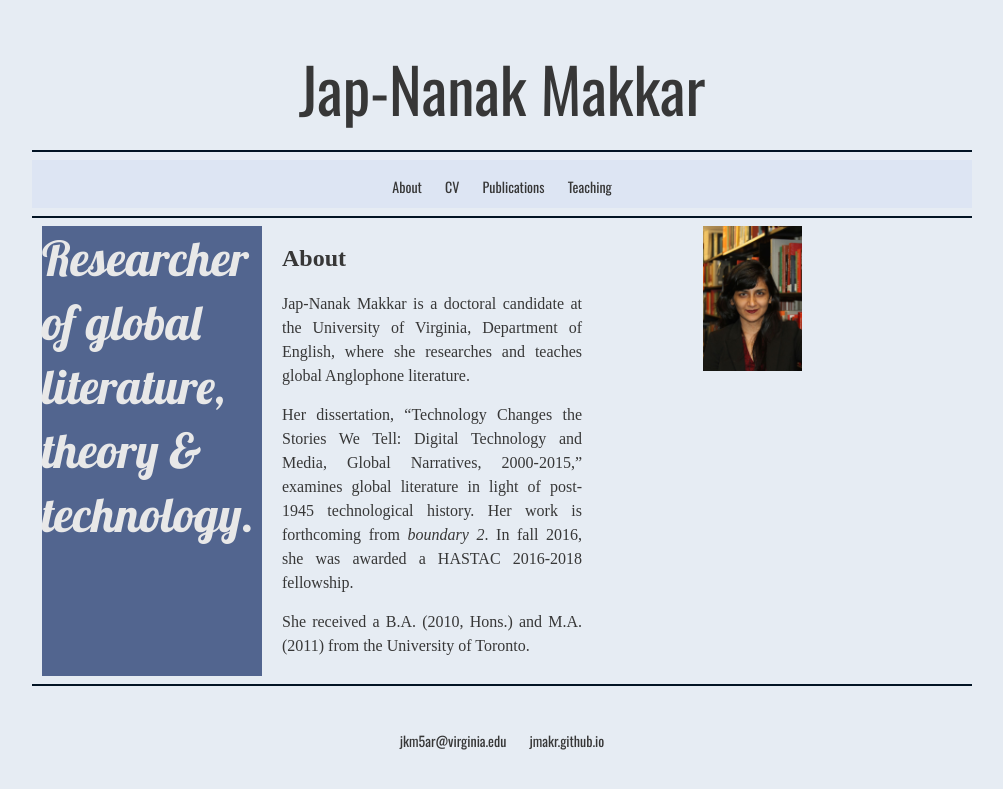
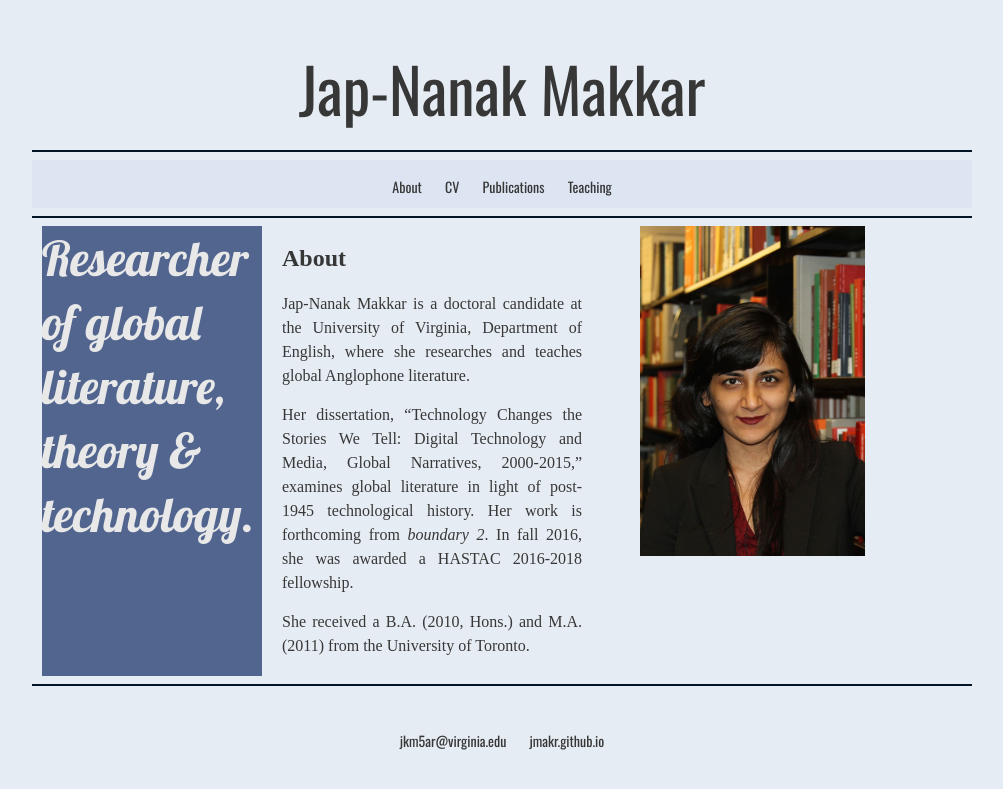
Before and after one commit to jmakr/jmakr.github.io, a Jekyll site: the page built from index.html, in a window 1280 px wide. Shown: the top 789 px of the page, without its empty margins (138-1141 px from the left). Built offline with Jekyll 4.4.1, drawn with Linux system fonts in a browser that asks for light colours; some web fonts are replaced.

Commit message:
Update index.html

```diff
--- a/index.html
+++ b/index.html
@@ -33,7 +33,7 @@
   <div id="imagebox" class="article grid_4">
 
 	<div style="text-align:center;">
-	<img src="Close up long 840w.jpg" style="width: 33%;"/>
+	<img src="Close up long 840w.jpg" style="width: 75%"/>
 
 	</div>
 
```
